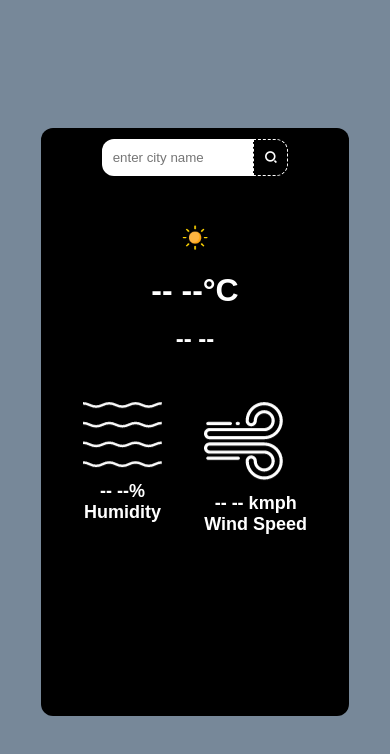
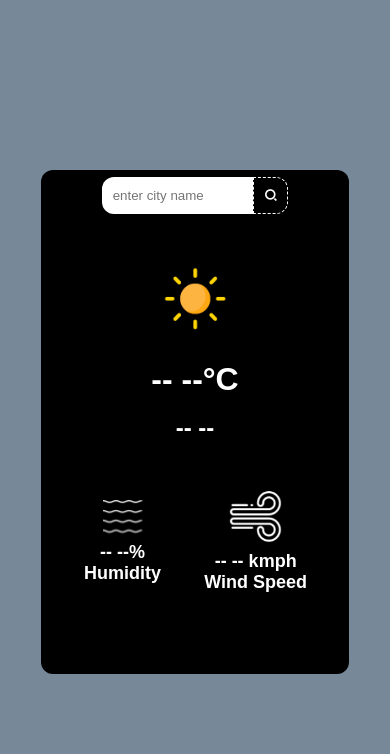
Before and after one commit to karanxdeveloper/Mausam, a plain HTML site: page index.html in a window 390 px wide. Drawn offline with nearby package versions, Linux system fonts and the light colour scheme.

Commit message:
fixes in responsiveness

```diff
--- a/style.css
+++ b/style.css
@@ -71,7 +71,6 @@
 
 .weather-icon{
     width: 12%;
-    transition: all 2s ease-out;
 }
 
 .details{
@@ -79,6 +78,13 @@
     display: flex;
     width: 100%;
     justify-content: space-evenly;
+    align-items: center;
+}
+
+.col{
+    display: flex;
+    flex-direction: column;
+    align-items: center;
 }
 
 .col > div{
@@ -108,17 +114,24 @@
 
 @media (max-width:1024px){
     .card{
-        height: 80%;
+        height: 70%;
     }
 }
 @media (max-width:768px){
     .card{
-        height: 50%;
+        height: 58%;
+    }
+    .weather-icon{
+        width: 30%;
+    }
+
+    .humidityPng,.windPng{
+        width: 50%;
     }
 }
 
 @media (max-width:400px){
     .card{
-        height: 70%;
+        height: 60%;
     }
 }
```
